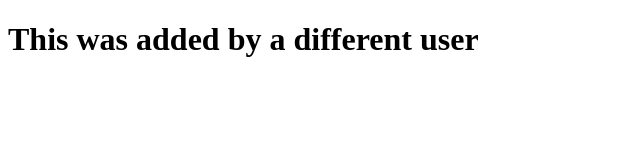
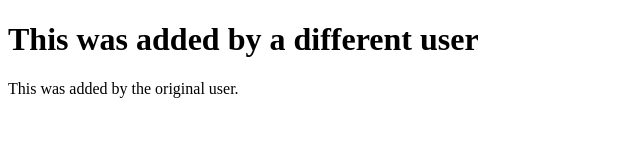
Before and after one commit to jeffkuure/gitShareDemo, a plain HTML site: page index.html in a window 1280 px wide. Shown: the whole page, without its empty margins (0-640 px from the left). Drawn offline with Linux system fonts and the light colour scheme.

Commit message:
added another line about kuure vs jeffkuure

```diff
--- a/index.html
+++ b/index.html
@@ -17,6 +17,7 @@
 	<h1>This was added by a different user</h1>
 
 
+	<p>This was added by the original user.</p>
 
 
 
```
